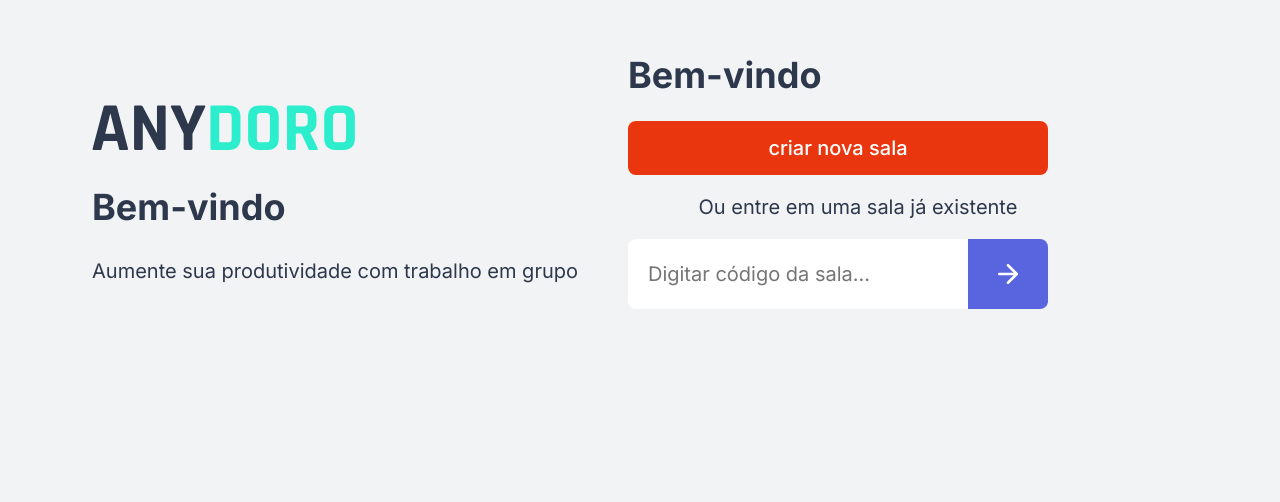
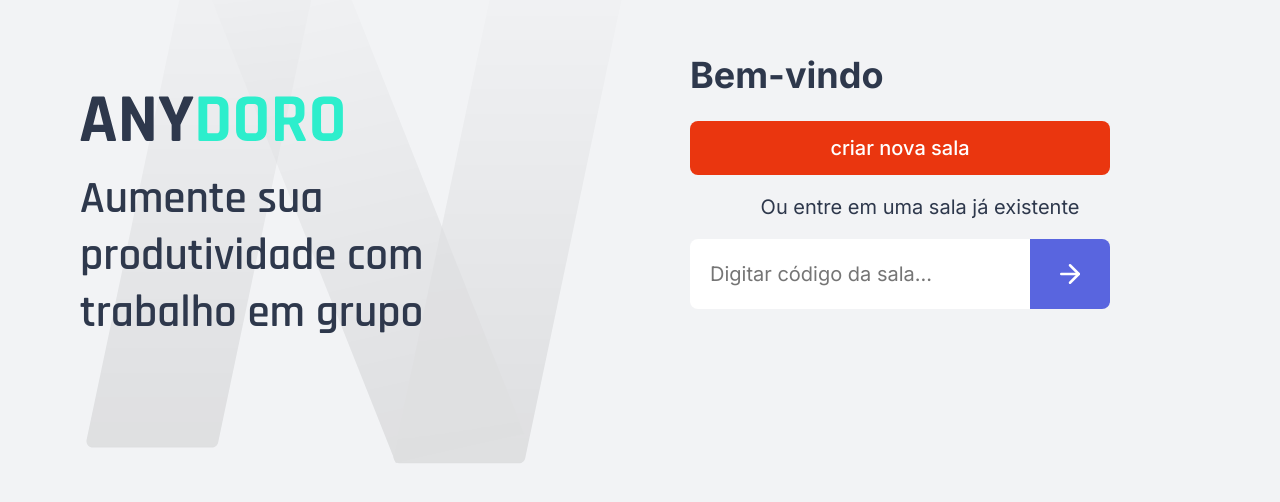
Before and after one commit to Ed-Games/anydoro, a Next.js app: page / in a window 1280 px wide. Shown: the part 206-708 px from the top of the page. Built offline with nearby package versions, Linux system fonts and the light colour scheme.

Commit message:
update: changed aside className to use the global "presentation" class and added title to buttons

```diff
--- a/src/pages/index.tsx
+++ b/src/pages/index.tsx
@@ -25,7 +25,7 @@ const Home: NextPage = () => {
       <Head>
         <title>Anydoro | Home</title>
       </Head>
-      <aside className={styles.presentation}>
+      <aside className="presentation">
         <Image src={logo} alt="anydoro-logo" />
         <h1>Bem-vindo</h1>
         <span>Aumente sua produtividade com trabalho em grupo</span>
@@ -34,6 +34,7 @@ const Home: NextPage = () => {
         <h1>Bem-vindo</h1>
         <button
           type="button"
+          title="Criar nova sala"
           className="red-button"
           onClick={handleCreateNewRoom}
         >
@@ -48,7 +49,7 @@ const Home: NextPage = () => {
                 name="code"
                 onChange={handleChange}
               />
-              <button type="submit">
+              <button type="submit" title="Entrar na sala" >
                 <FiArrowRight size={30} />
               </button>
             </form>
```
